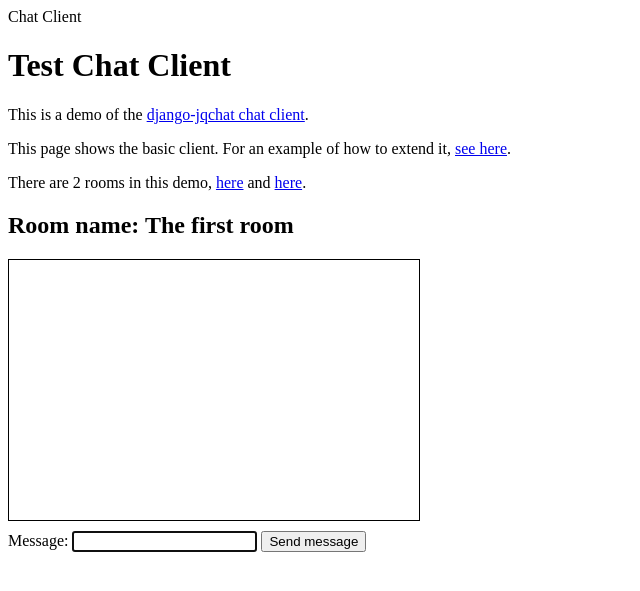
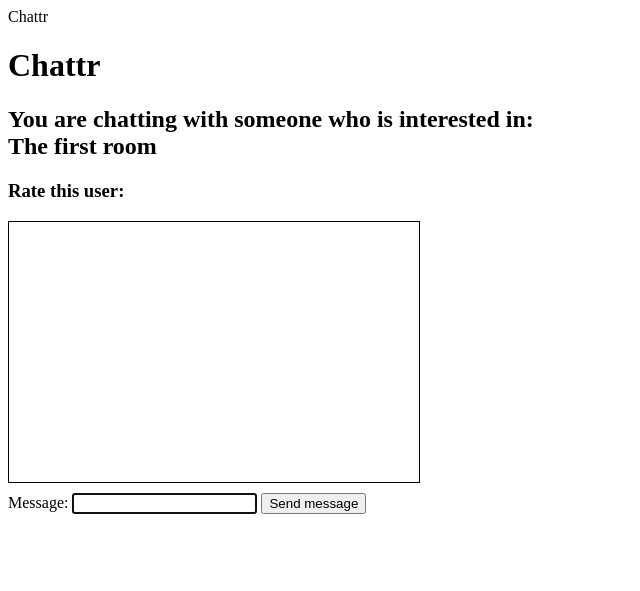
Before and after one commit to kumarp/SD-D-Team-Inverse, a Django app: template chattr/jqchat/templates/jqchat/chat_test.html in a window 1280 px wide. Shown: the top 591 px of the page, without its empty margins (0-640 px from the left). Run offline with Django 3.2, Linux system fonts and the light colour scheme; the template is opened without the code that fills it: values that come from a table or form of the project are taken from there, others are empty; data comes from the database, SQL or seed files in the repository; parts of the project's set-up code (start-up, migrations or seed data) failed here and were passed over; some libraries are stand-ins or nearby versions.

Commit message:
updated rating models and calculation; changed chat page text; login no longer redirects to Rick Roll

```diff
--- a/chattr/auth/views.py
+++ b/chattr/auth/views.py
@@ -17,7 +17,8 @@ def login_user(request):
             if user.is_active:
                 login(request, user)
                 state = "You're successfully logged in!"
-                return HttpResponseRedirect('http://www.youtube.com/watch?v=oHg5SJYRHA0')
+                #return HttpResponseRedirect('http://www.youtube.com/watch?v=oHg5SJYRHA0')
+                return HttpResponseRedirect('/interests/')
             else:
                 state = "Your account is not active. Please contact the site admin."
         else:
--- a/chattr/jqchat/templates/jqchat/chat_test.html
+++ b/chattr/jqchat/templates/jqchat/chat_test.html
@@ -2,7 +2,7 @@
 
 {# An example chat window #}
 
-{% block head_title %}Chat Client{% endblock %}
+{% block head_title %}Chattr{% endblock %}
 
 {% block extra_head %}
 <!-- Load the JS for the chat window and start retrieving messages. -->
@@ -28,18 +28,20 @@
 
 {% block body %}
 <div id="chat_left_col">
-	<h1>Test Chat Client</h1>
-
+	<h1>Chattr</h1>
+	<!--
 	<p>This is a demo of the <a href="http://code.google.com/p/django-jqchat/">
 	django-jqchat chat client</a>.</p>
 	<p>This page shows the basic client. For an example of how to extend it,
 	<a href="{% url jqchat_test_window_with_description room.id %}">see here</a>.</p>
 	<p>There are 2 rooms in this demo,
 	<a href="{% url jqchat_test_window 1 %}">here</a> and
-	<a href="{% url jqchat_test_window 2 %}">here</a>.</p>
+	<a href="{% url jqchat_test_window 2 %}">here</a>.</p>-->
 </div>
 
-<h2>Room name: {{ room }}</h2>
+<h2>You are chatting with someone who is interested in:<br />{{ room }}</h2>
+
+<h3>Rate this user:</h3>
 
 <div id="chatwindow"><span id="loading">Loading...</span></div>
 
--- a/chattr/jqchat/views.py
+++ b/chattr/jqchat/views.py
@@ -103,8 +103,8 @@ class Ajax(object):
             # if action == 'rate':
             #   currentuser = User.objects.get(username = 'a')
             #   curr = UserRating.objects.get(user = currentuser)
+            #   curr.rating = (curr.rating * curr.numRatings + 5) / (curr.numRatings + 1)
             #   curr.numRatings += 1
-            #   curr.rating = (curr.rating * curr.numRatings + 5) / (curr.numRatings)
             #   curr.save()
             #   print UserRating.objects.get(user = currentuser).rating
 
--- a/chattr/ratings/models.py
+++ b/chattr/ratings/models.py
@@ -7,5 +7,5 @@ from django.conf import settings
 
 class UserRating(models.Model):
     user = models.ForeignKey(User)
-    rating = models.IntegerField()
+    rating = models.FloatField()
     numRatings = models.IntegerField()
```
